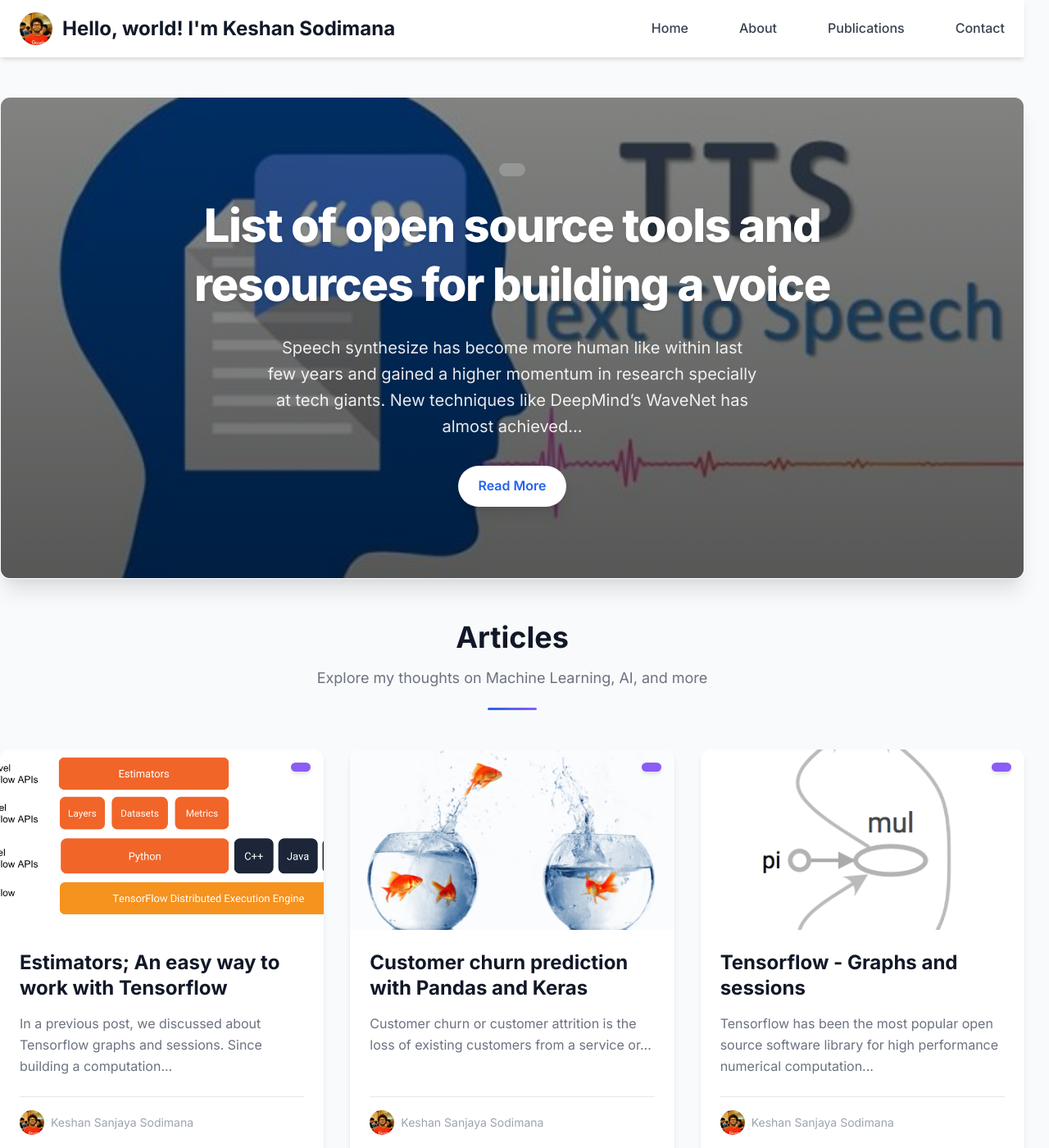
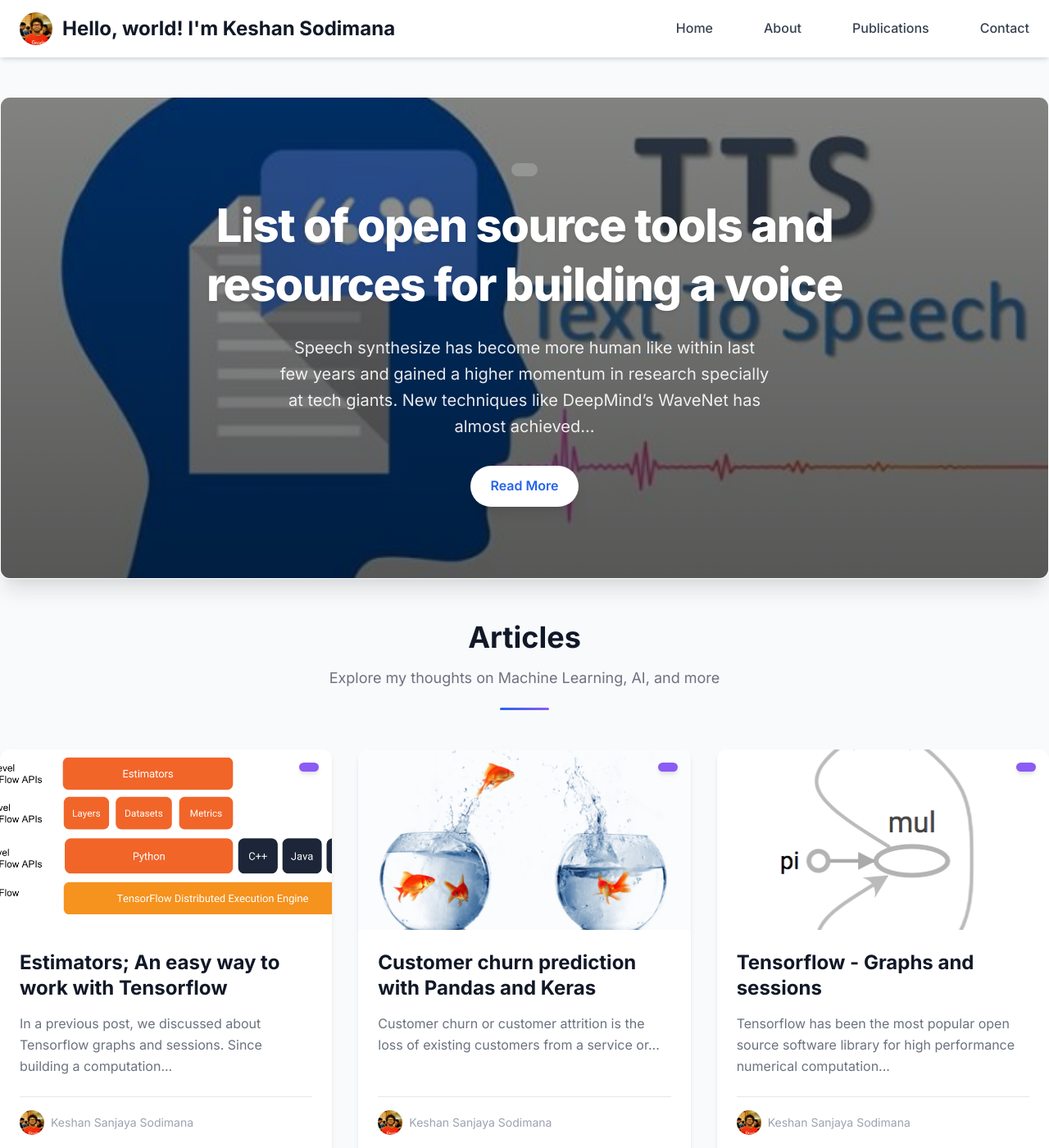
Before and after one commit to keshan/keshan.github.io, a Jekyll site: the page built from index.html, in a window 1280 px wide and 1400 px high. Shown: the whole window at 82% size. Built offline with Jekyll 4.4.1, drawn with Linux system fonts in a browser that asks for light colours; the list of posts is cut into pages by our own code.

Commit message:
Update main.css

```diff
--- a/assets/css/main.css
+++ b/assets/css/main.css
@@ -886,7 +886,7 @@ table tfoot td {
 }
 
 .wrapper {
-  max-width: 1250px;
+  max-width: 100%;
   position: relative;
 }
 
```
